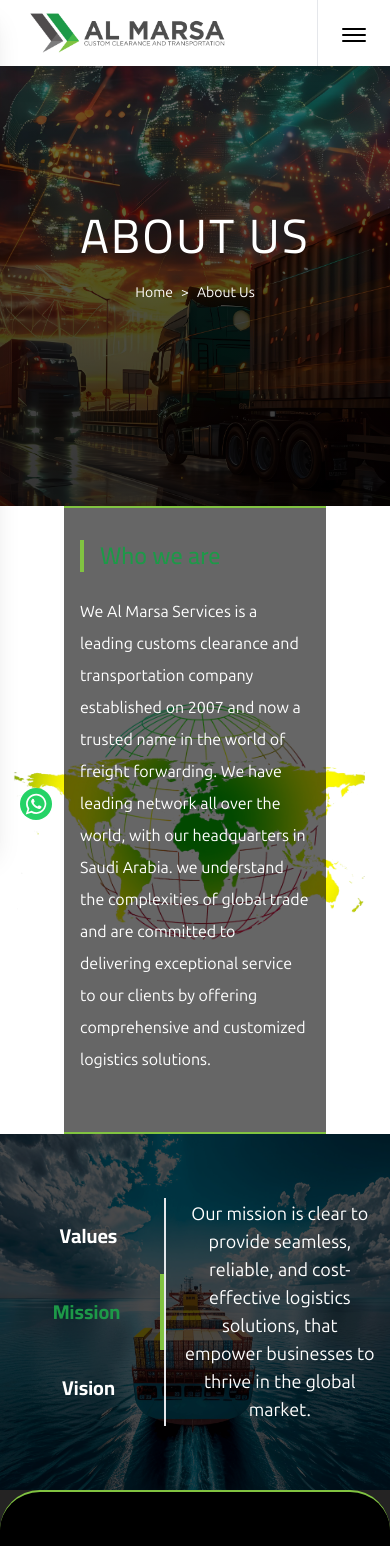
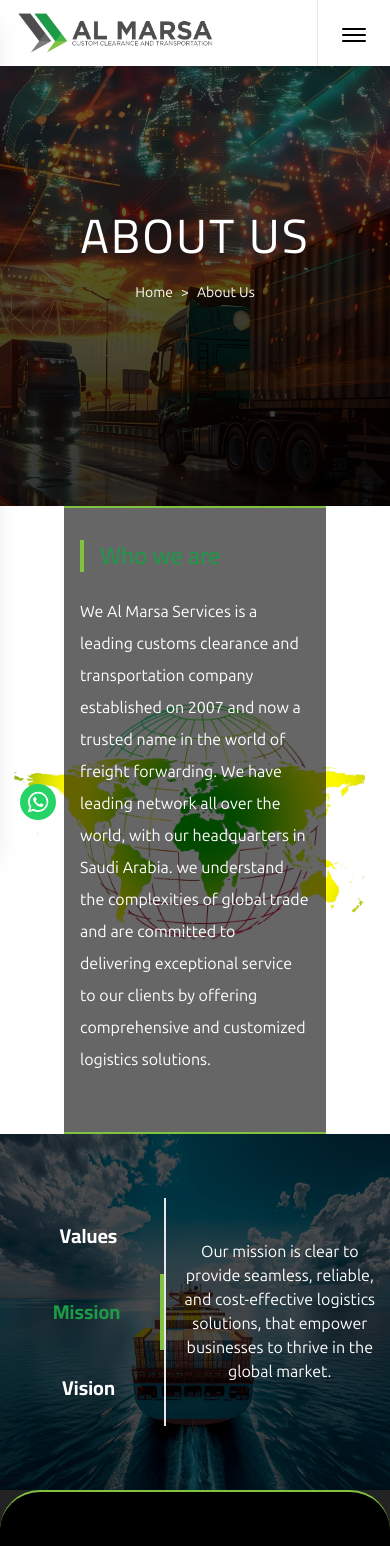
Before and after one commit to m-shinas/Al-Marsa, a Next.js app: page /about-us in a window 390 px wide. Shown: the top 1546 px of the page. Built offline with nearby package versions, Linux system fonts and the light colour scheme.

Commit message:
mob nav auto closing & float btns resized

```diff
--- a/app/ui/AboutTab.tsx
+++ b/app/ui/AboutTab.tsx
@@ -24,7 +24,7 @@ const AboutTab = () => {
         ))}
       </div>
       <div className="text-white text-center ml-4">
-        <p className={`${ubuntu_sans.className} text-lg w-[50vw]`}>
+        <p className={`${ubuntu_sans.className} text-base sm:text-lg w-[50vw]`}>
           {tabContent[activeTab as keyof typeof tabContent]}
         </p>
       </div>
--- a/app/ui/Nav.tsx
+++ b/app/ui/Nav.tsx
@@ -4,12 +4,17 @@ import clsx from "clsx";
 import Image from "next/image";
 import Link from "next/link";
 import { usePathname } from "next/navigation";
-import { useState } from "react";
+import { useEffect, useState } from "react";
 
 const Nav = () => {
   const [navbar, setNavbar] = useState(false);
   const [isMenuOpened, setIsMenuOpened] = useState(false);
   const pathname = usePathname();
+
+  useEffect(() => {
+    isMenuOpened && setIsMenuOpened(false);
+  }, [pathname])
+
 
   const changeBackground = () => {
     if (window.scrollY >= 200) {
@@ -80,7 +85,7 @@ const Nav = () => {
       </nav>
 
       <nav className={`md:hidden fixed top-0 left-0 w-full z-20 bg-white shadow-xl`}>
-          <div className="px-6">
+          <div className="pr-6 pl-3">
             <div className="flex items-center justify-between">
               <div className="relative z-20">
                 <Link href="/">
@@ -122,7 +127,6 @@ const Nav = () => {
               </div>
             </div>
           </div>
-
       </nav>
 
     </header>
--- a/app/ui/ScrollToTop.tsx
+++ b/app/ui/ScrollToTop.tsx
@@ -24,9 +24,9 @@ const ScrollToTop = () => {
       onClick={() => window.scrollTo({ top: 0, behavior: "smooth" })}
       className={`${
         scrollToTopBtn ? "visible opacity-100" : "invisible opacity-0"
-      } fixed bottom-0 right-0 md:bottom-6 md:right-5  z-20 w-6 h-6 md:w-12 md:h-12 rounded-tl-md md:rounded-full text-[#fff] bg-gradient-to-r from-fruit-salad-600 to-lima-400 transition duration-1000 ease-in `}
+      } fixed bottom-0 right-2 md:bottom-6 md:right-5  z-20 w-7 h-7 md:w-12 md:h-12 rounded-t-sm md:rounded-full text-[#fff] bg-gradient-to-r from-fruit-salad-600 to-lima-400 transition duration-1000 ease-in `}
     >
-      <FontAwesomeIcon icon={faArrowUp} className='md:text-2xl text-xs hover:-translate-y-1 transition duration-200 ease-in-out'  />
+      <FontAwesomeIcon icon={faArrowUp} className='md:text-2xl text-sm hover:-translate-y-1 transition duration-200 ease-in-out'  />
     </button>
   );
 };
--- a/app/ui/WhatsappBtn.tsx
+++ b/app/ui/WhatsappBtn.tsx
@@ -3,12 +3,12 @@ import React from "react";
 
 const WhatsappBtn = () => {
   return (
-    <span className="fixed bottom-6 left-5 z-20 w-8 h-8 md:w-12 md:h-12 rounded-full transform hover:scale-110 transition duration-300 ease-in">
+    <span className="fixed bottom-6 left-5 z-20 w-9 h-9 md:w-12 md:h-12 rounded-full transform hover:scale-110 transition duration-300 ease-in">
       <span className="animate-ping absolute h-full w-full rounded-full bg-[#25d366] opacity-75"></span>
       <Link
         href="https://api.whatsapp.com/send?phone=966549734590"
         target="_blank"
-        className="relative flex justify-center items-center bg-[#25d366] rounded-full w-8 h-8 md:w-12 md:h-12"
+        className="relative flex justify-center items-center bg-[#25d366] rounded-full w-9 h-9 md:w-12 md:h-12"
       >
         <svg
           xmlns="http://www.w3.org/2000/svg"
```
